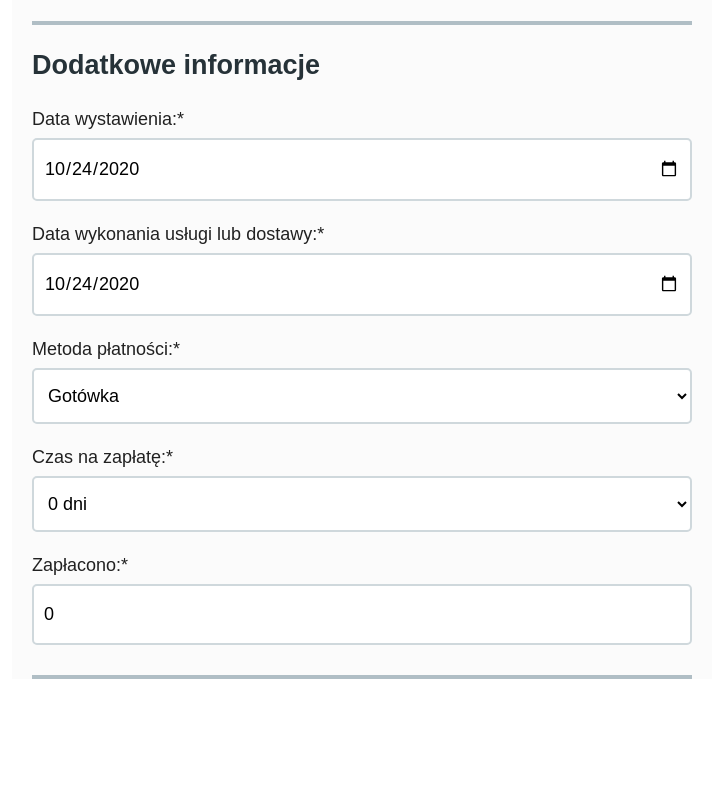
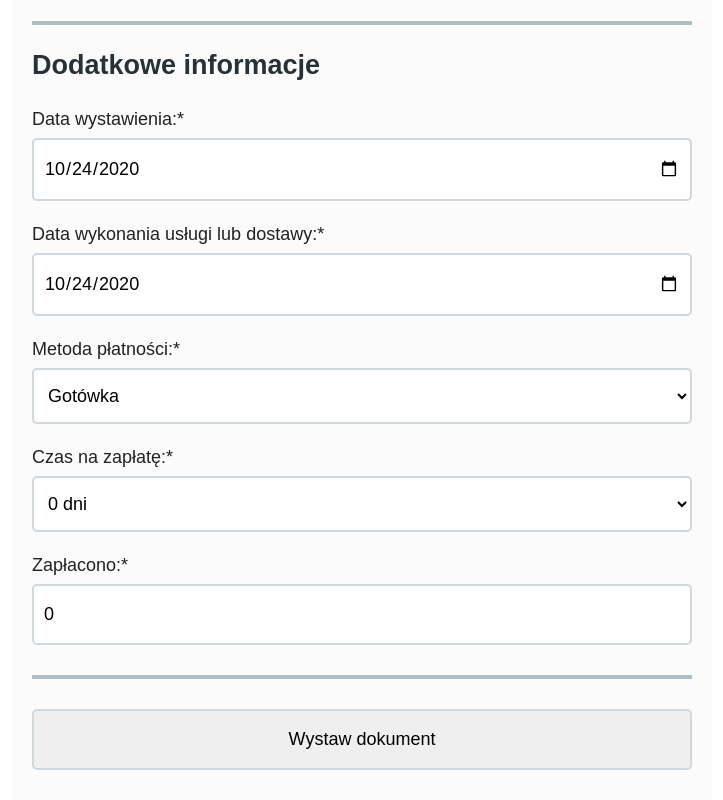
Before and after one commit to Citentel/invoicing-project, a React (Create React App) app: page / in a window 1280 px wide. Shown: the part 1464-2264 px from the top of the page, without its empty margins (278-1001 px from the left). Before the commit the page ends 2143 px from the top, so only its background shows below. Built offline with nearby package versions, Linux system fonts and the light colour scheme.

Commit message:
add check all data in component Checker

```diff
--- a/src/App.js
+++ b/src/App.js
@@ -5,6 +5,7 @@ import Select from "./components/Select";
 import AddSelect from "./components/AddSelect";
 import Products from "./components/Products";
 import Info from "./components/Info";
+import Checker from "./components/Checker";
 
 class App extends Component {
     render = () => {
@@ -22,6 +23,7 @@ class App extends Component {
                                     <Select type="trader"/>
                                     <Products/>
                                     <Info/>
+                                    <Checker/>
                                 </div>
                             </Route>
                             <Route exact path="/dodaj_kontrahenta">
--- /dev/null
+++ b/src/components/Checker/index.js
@@ -0,0 +1,103 @@
+import React, {Component} from 'react';
+import Swal from 'sweetalert2'
+import './static/scss/index.css';
+import {Redirect} from "react-router-dom";
+
+class Checker extends Component {
+    constructor(props) {
+        super(props);
+
+        this.state = {
+            form: {
+                dateCreate: null,
+                dateDone: null,
+                methodPay: true,
+                timePay: true,
+                wasPay: true
+            },
+            info: {},
+            redirect: false,
+        }
+    }
+
+    getData = (key) => {
+        return JSON.parse(sessionStorage.getItem(key));
+    }
+
+    checkAll = () => {
+        if (this.getData('info') === null) {
+            this.setInfoDefault();
+        }
+        if (this.getData('contractor') === null) {
+            Swal.fire({
+                title: 'Brak kontrahenta',
+                text: 'Dokument musi zawierać kontrahenta',
+                icon: 'error',
+                confirmButtonColor: '#4caf50',
+                confirmButtonText: 'Rozumiem',
+                allowOutsideClick: false
+            });
+        } else if (this.getData('trader') === null) {
+            Swal.fire({
+                title: 'Brak sprzedawcy',
+                text: 'Dokument musi zawierać sprzedawce',
+                icon: 'error',
+                confirmButtonColor: '#4caf50',
+                confirmButtonText: 'Rozumiem',
+                allowOutsideClick: false
+            });
+        } else if (this.getData('products') === null) {
+            Swal.fire({
+                title: 'Brak produktów',
+                text: 'Dokument musi zawierać przynajmniej 1 produkt',
+                icon: 'error',
+                confirmButtonColor: '#4caf50',
+                confirmButtonText: 'Rozumiem',
+                allowOutsideClick: false
+            });
+        } else {
+            this.setState({redirect: true});
+        }
+    }
+
+    setInfoDefault = () => {
+        const getValuesFromForm = () => {
+            const formValues = {};
+
+            for (const key in this.state.form) {
+                const input = document.querySelector(`.input--${key}`);
+                formValues[key] = input.value;
+            }
+
+            return formValues;
+        }
+
+        const formValues = getValuesFromForm();
+        let data;
+
+        if (sessionStorage.getItem('info') === null) {
+            data = formValues;
+            sessionStorage.setItem('info', JSON.stringify(data));
+        } else {
+            data = JSON.parse(sessionStorage.getItem('info'));
+            data = formValues;
+            sessionStorage.setItem('info', JSON.stringify(data));
+        }
+        this.setState({info: data});
+    }
+
+    render = () => {
+        if (this.state.redirect === true) {
+            return (
+                <Redirect to="/wystaw_dokument"/>
+            );
+        }
+        return (
+            <div className="checker">
+                <input className="input input--submit" type="submit" value="Wystaw dokument" onClick={this.checkAll}/>
+            </div>
+        );
+    }
+}
+
+export default Checker;
--- /dev/null
+++ b/src/components/Checker/static/scss/index.css
@@ -0,0 +1 @@
+.checker{padding:1.875rem 0}.checker .input{display:block;width:100%;font-size:inherit;line-height:inherit;padding:.9375rem .625rem;border-radius:.3125rem;outline:0;border-width:.125rem;border-style:solid;border-color:#cfd8dc;transition:all .3s ease-in-out}.checker .input:active,.checker .input:focus{border-color:#455a64}.checker .input--submit{cursor:pointer}.checker .input--submit:hover{border-color:#455a64;background-color:#90a4ae}
--- /dev/null
+++ b/src/components/Checker/static/scss/index.scss
@@ -0,0 +1,33 @@
+@import "../../../../static/scss/config";
+
+.checker {
+  @include rem(padding, 30, 0);
+
+  .input {
+    display: block;
+    width: 100%;
+    font-size: inherit;
+    line-height: inherit;
+    @include rem(padding, 15, 10);
+    @include rem(border-radius, 5);
+    outline: none;
+    @include rem(border-width, 2);
+    border-style: solid;
+    border-color: $color__100;
+    transition: $base__transition;
+
+    &:active,
+    &:focus {
+      border-color: $color__700;
+    }
+
+    &--submit {
+      cursor: pointer;
+
+      &:hover {
+        border-color: $color__700;
+        background-color: $color__300;
+      }
+    }
+  }
+}
```
Also changed, not shown: 1 other file (tests, documents, lock files or other folders).
